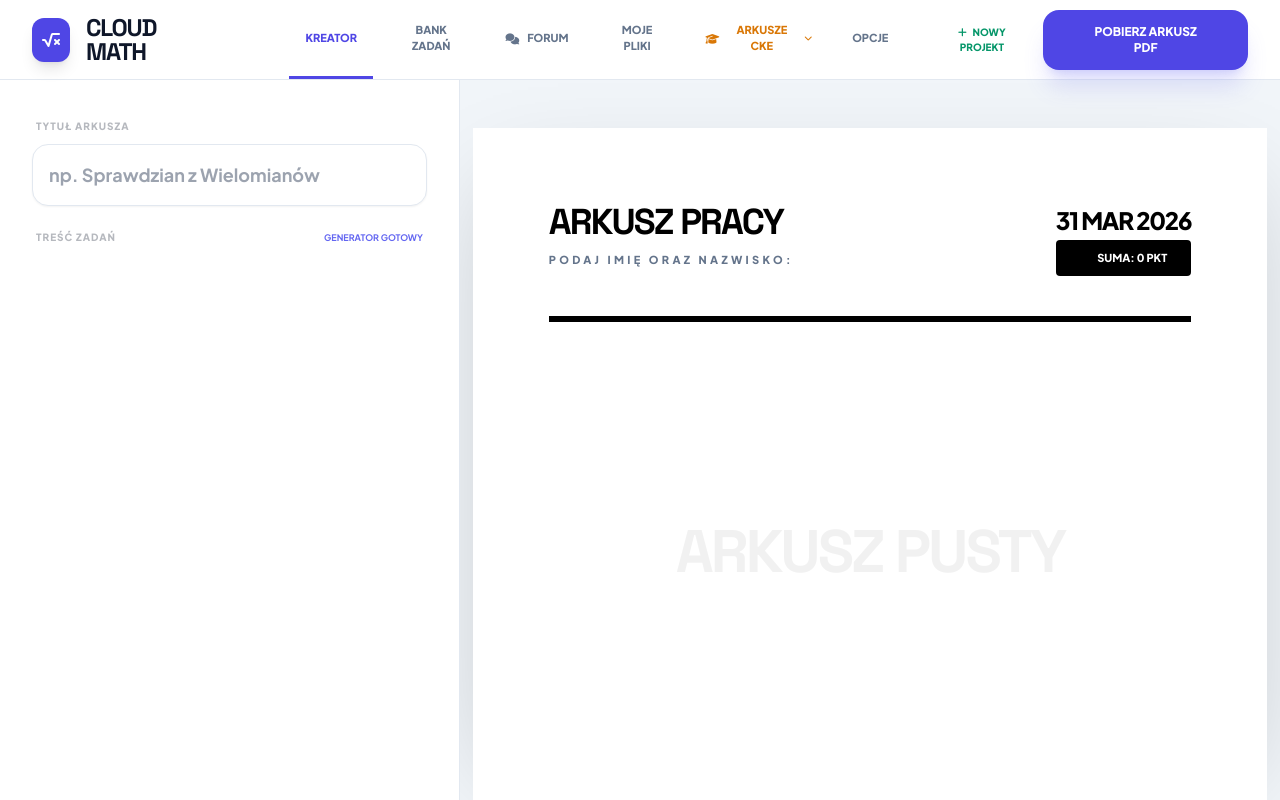
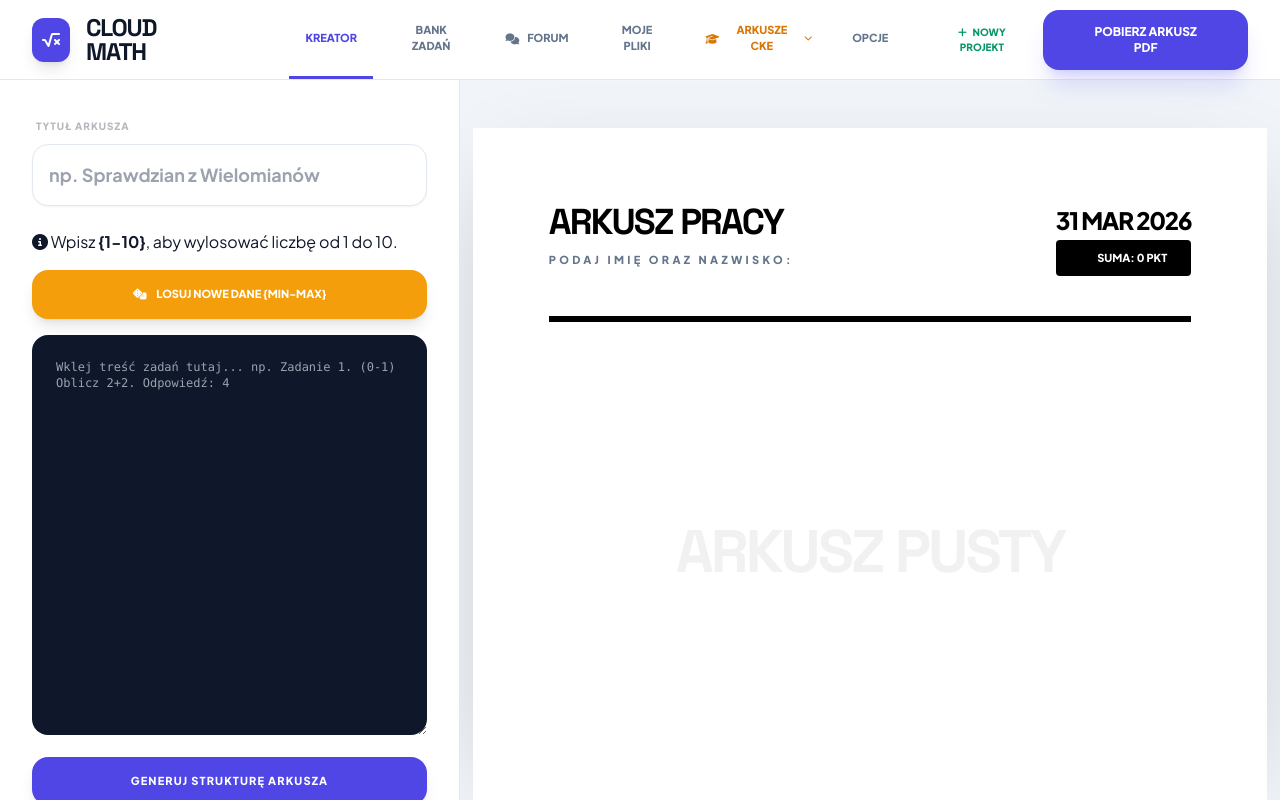
Before and after one commit to Qali0924/CLOUD-MATH, a website: page index.html in a window 1280 px wide. Drawn offline with nearby package versions, Linux system fonts and the light colour scheme.

Commit message:
Update index.html

```diff
--- a/index.html
+++ b/index.html
@@ -244,7 +244,21 @@
                     <label class="text-[10px] font-black uppercase opacity-30 ml-1 tracking-widest">Tytuł Arkusza</label>
                     <input type="text" id="titleInput" oninput="renderPreview()" placeholder="np. Sprawdzian z Wielomianów" class="w-full p-4 rounded-2xl outline-none font-bold text-lg bg-white dark:bg-slate-800 border border-slate-200 dark:border-slate-700 shadow-sm focus:border-indigo-500 transition-all">
                 </div>
+<div id="view-paste" class="space-y-4">
+    <div class="version-hint no-print">
+        <i class="fas fa-info-circle"></i> Wpisz <b>{1-10}</b>, aby wylosować liczbę od 1 do 10.
+    </div>
 
+    <button onclick="generateRandomVersions()" class="w-full bg-amber-500 hover:bg-amber-600 text-white py-4 rounded-2xl font-black uppercase text-[11px] shadow-lg transition-all">
+        <i class="fas fa-dice mr-2"></i> Losuj nowe dane {min-max}
+    </button>
+
+    <textarea id="taskInput" class="w-full h-[400px] bg-slate-900 text-indigo-200 rounded-2xl p-6 text-xs font-mono border-none outline-none" placeholder="Wklej treść zadań tutaj... np. Zadanie 1. (0-1) Oblicz 2+2. Odpowiedź: 4"></textarea>
+
+    <button onclick="parseTasks()" class="w-full bg-indigo-600 text-white py-4 rounded-2xl font-black uppercase text-[11px] tracking-widest shadow-lg">
+        Generuj Strukturę Arkusza
+    </button>
+</div>
                 <div id="view-paste" class="space-y-4">
                     <div class="flex justify-between items-center px-1">
                         <label class="text-[10px] font-black uppercase opacity-30 tracking-widest">Treść zadań</label>
```
